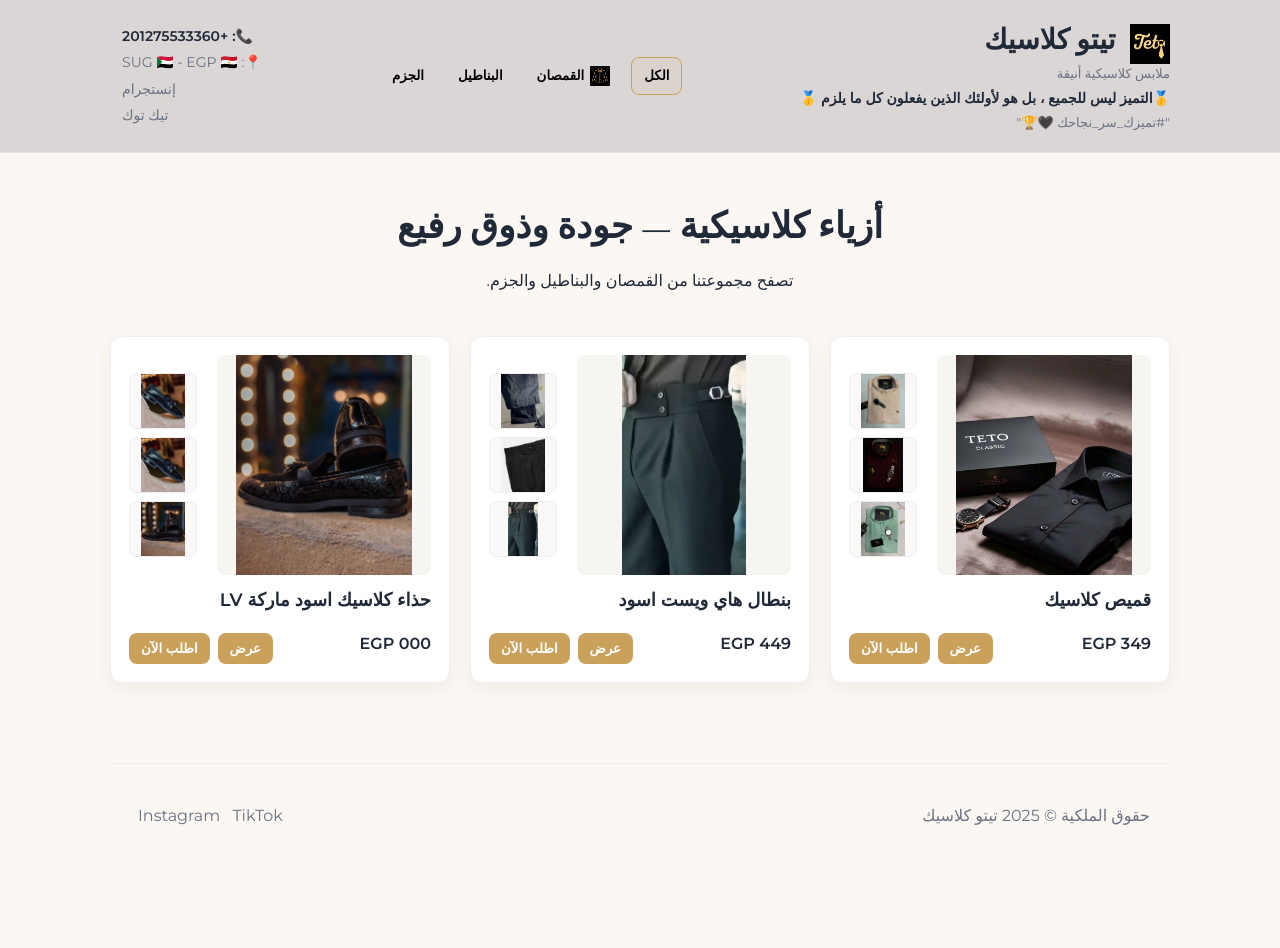
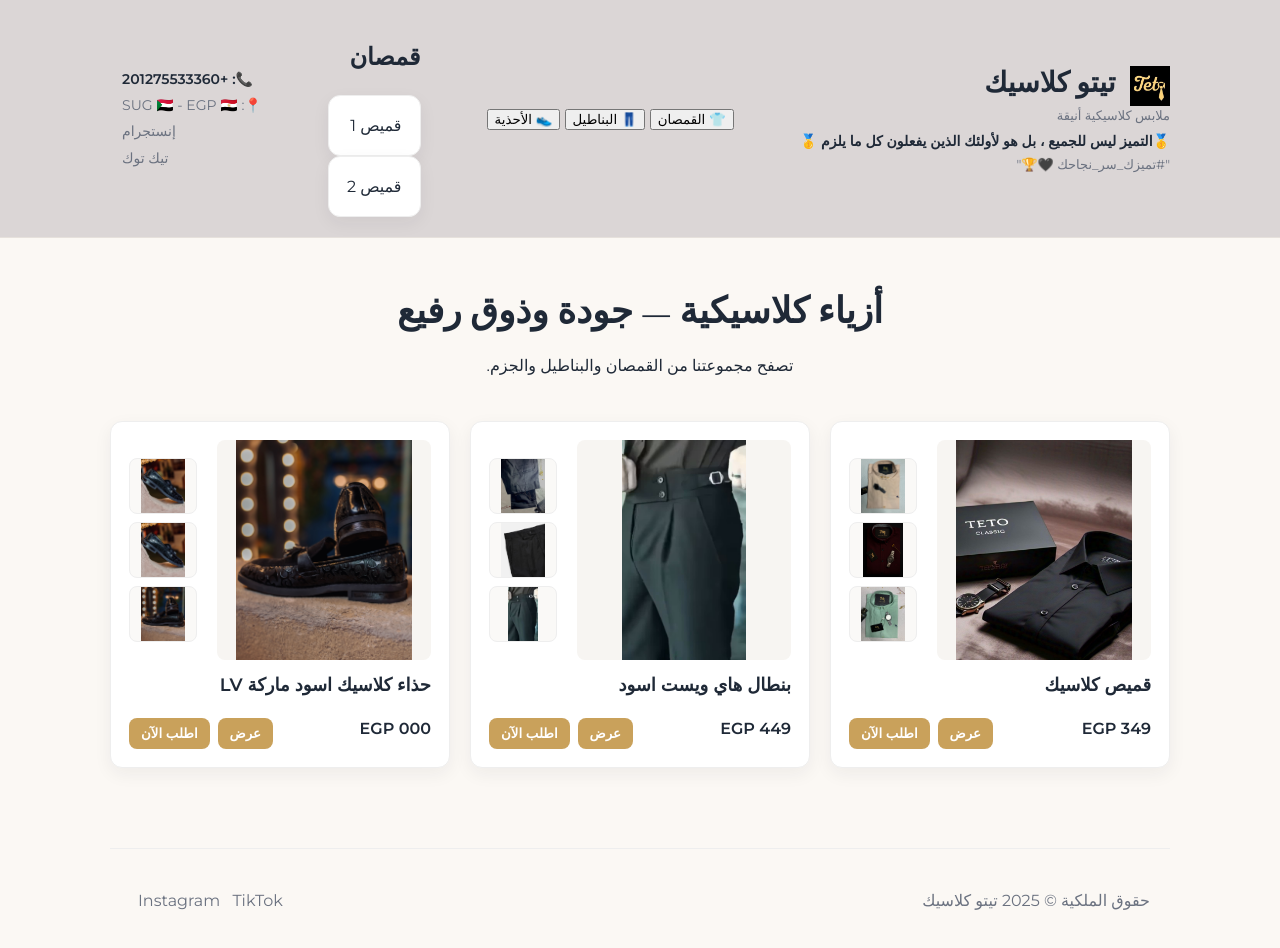
Before and after one commit to spamzspam95-lgtm/teto_classic, a plain HTML site: page index.html in a window 1280 px wide. Before the commit the page ends 887 px from the top, so only its background shows below. Drawn offline with nearby package versions, Linux system fonts and the light colour scheme.

Commit message:
Update index.html
تعديل اضافة منتجات

```diff
--- a/index.html
+++ b/index.html
@@ -21,16 +21,30 @@
         <p class="hashtag">"#تميزك_سر_نجاحك 🖤🏆"</p>
       </div>
 
-      <nav class="top-nav" aria-label="تصفية الأقسام">
-        <button class="cat-btn active" data-cat="all">الكل</button>
-        <button class="cat-btn" data-cat="shirts">
-  <img src="images/shirt logo.jpg" alt="" class="cat-icon">
-  القمصان
-</button>
+     <nav>
+    <button onclick="showSection('shirts')">👕 القمصان</button>
+    <button onclick="showSection('pants')">👖 البناطيل</button>
+    <button onclick="showSection('shoes')">👟 الأحذية</button>
+  </nav>
 
-        <button class="cat-btn" data-cat="pants">البناطيل</button>
-        <button class="cat-btn" data-cat="shoes">الجزم</button>
-      </nav>
+  <!-- الأقسام -->
+  <section id="shirts">
+    <h2>قمصان</h2>
+    <article class="card">قميص 1</article>
+    <article class="card">قميص 2</article>
+  </section>
+
+  <section id="pants" style="display:none;">
+    <h2>البناطلين</h2>
+    <article class="card">بنطلون 1</article>
+    <article class="card">بنطلون 2</article>
+  </section>
+
+  <section id="shoes" style="display:none;">
+    <h2>الاحذية</h2>
+    <article class="card">حذاء 1</article>
+    <article class="card">حذاء 2</article>
+  </section>
 
       <div class="contacts" aria-hidden="false">
         <a class="tel" href="tel:+201275533360">📞: +201275533360</a>
```
